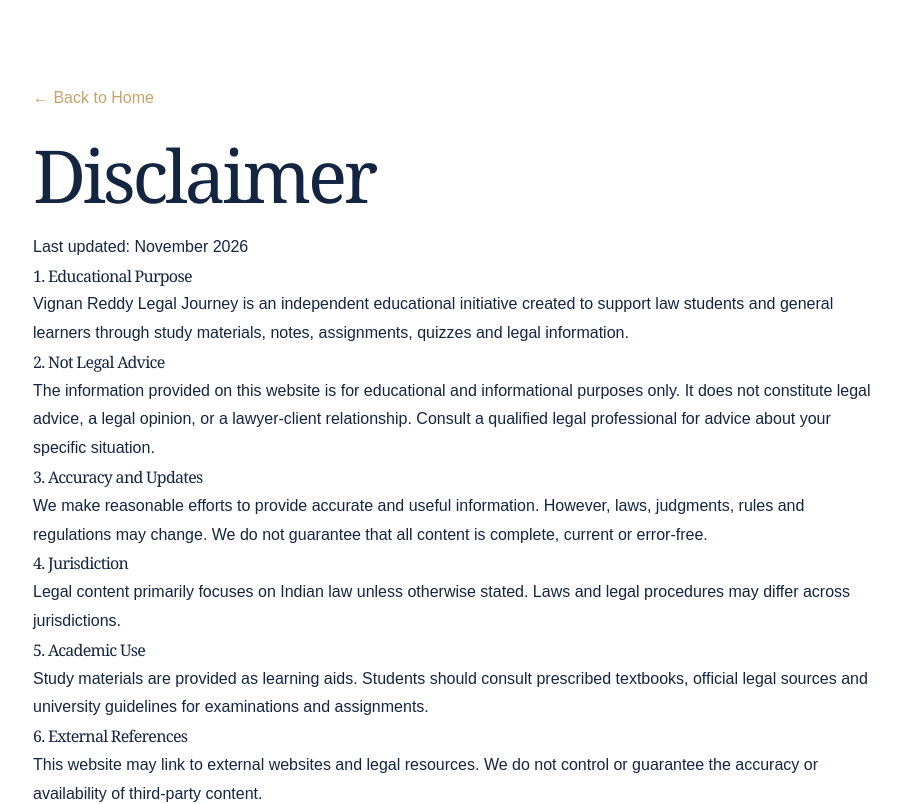
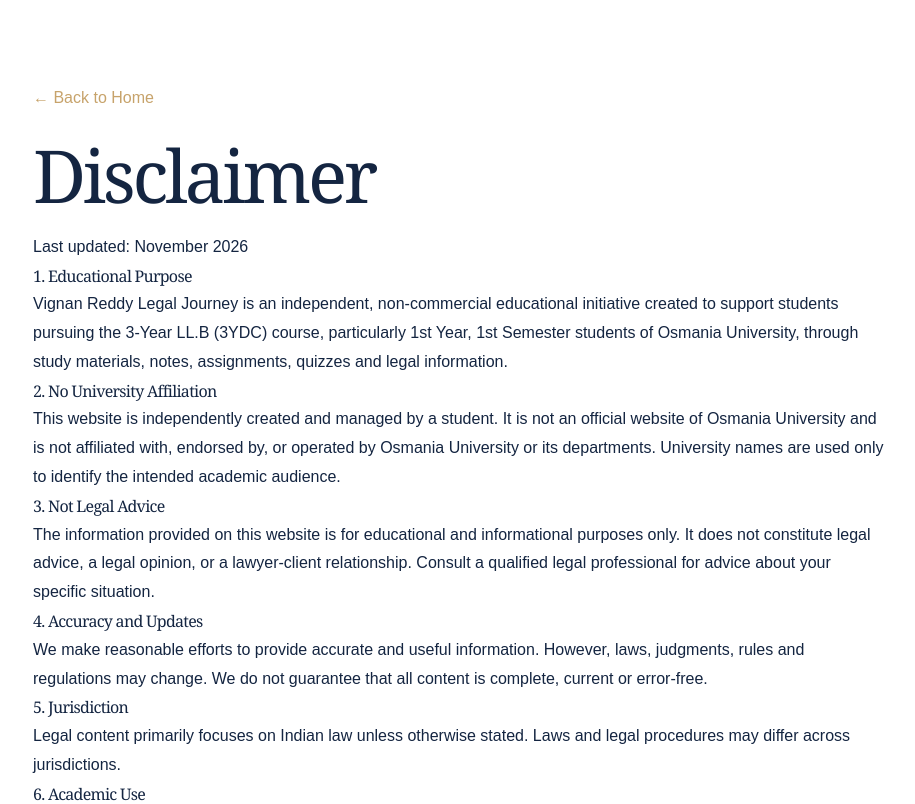
Before and after one commit to Vr7solutions/vignanreddy-legal-journey, a Next.js app: page /disclaimer in a window 1280 px wide. Shown: the top 804 px of the page, without its empty margins (181-1096 px from the left). Built offline with nearby package versions, Linux system fonts and the light colour scheme.

Commit message:
Revise disclaimer content and section headings

```diff
--- a/app/disclaimer/page.tsx
+++ b/app/disclaimer/page.tsx
@@ -19,13 +19,23 @@ export default function Disclaimer() {
 
       <h2>1. Educational Purpose</h2>
       <p>
-        Vignan Reddy Legal Journey is an independent educational
-        initiative created to support law students and general
-        learners through study materials, notes, assignments,
-        quizzes and legal information.
+        Vignan Reddy Legal Journey is an independent, non-commercial
+        educational initiative created to support students pursuing
+        the 3-Year LL.B (3YDC) course, particularly 1st Year,
+        1st Semester students of Osmania University, through study
+        materials, notes, assignments, quizzes and legal information.
       </p>
 
-      <h2>2. Not Legal Advice</h2>
+      <h2>2. No University Affiliation</h2>
+      <p>
+        This website is independently created and managed by a student.
+        It is not an official website of Osmania University and is not
+        affiliated with, endorsed by, or operated by Osmania University
+        or its departments. University names are used only to identify
+        the intended academic audience.
+      </p>
+
+      <h2>3. Not Legal Advice</h2>
       <p>
         The information provided on this website is for educational
         and informational purposes only. It does not constitute
@@ -34,7 +44,7 @@ export default function Disclaimer() {
         your specific situation.
       </p>
 
-      <h2>3. Accuracy and Updates</h2>
+      <h2>4. Accuracy and Updates</h2>
       <p>
         We make reasonable efforts to provide accurate and useful
         information. However, laws, judgments, rules and regulations
@@ -42,35 +52,36 @@ export default function Disclaimer() {
         current or error-free.
       </p>
 
-      <h2>4. Jurisdiction</h2>
+      <h2>5. Jurisdiction</h2>
       <p>
         Legal content primarily focuses on Indian law unless
         otherwise stated. Laws and legal procedures may differ
         across jurisdictions.
       </p>
 
-      <h2>5. Academic Use</h2>
+      <h2>6. Academic Use</h2>
       <p>
         Study materials are provided as learning aids. Students
-        should consult prescribed textbooks, official legal sources
-        and university guidelines for examinations and assignments.
+        should consult prescribed textbooks, official legal sources,
+        the applicable Osmania University syllabus and university
+        guidelines for examinations and assignments.
       </p>
 
-      <h2>6. External References</h2>
+      <h2>7. External References</h2>
       <p>
         This website may link to external websites and legal
         resources. We do not control or guarantee the accuracy
         or availability of third-party content.
       </p>
 
-      <h2>7. Limitation of Responsibility</h2>
+      <h2>8. Limitation of Responsibility</h2>
       <p>
         To the extent permitted by applicable law, we are not
         responsible for decisions or actions taken solely on
         the basis of information published on this website.
       </p>
 
-      <h2>8. Contact</h2>
+      <h2>9. Contact</h2>
       <p>
         For questions about this disclaimer, please use the
         contact details provided on our website, if available.
```
